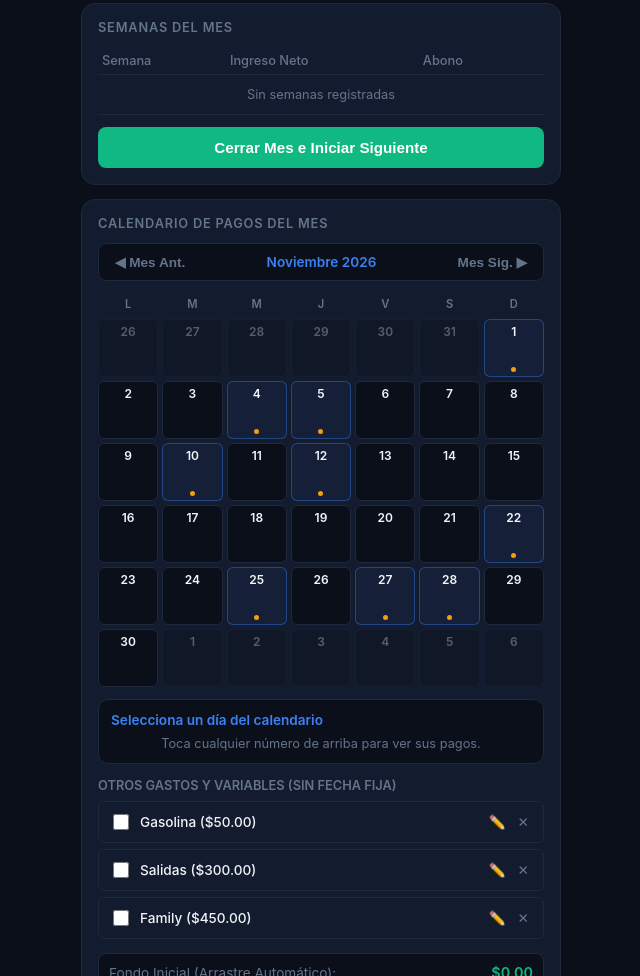
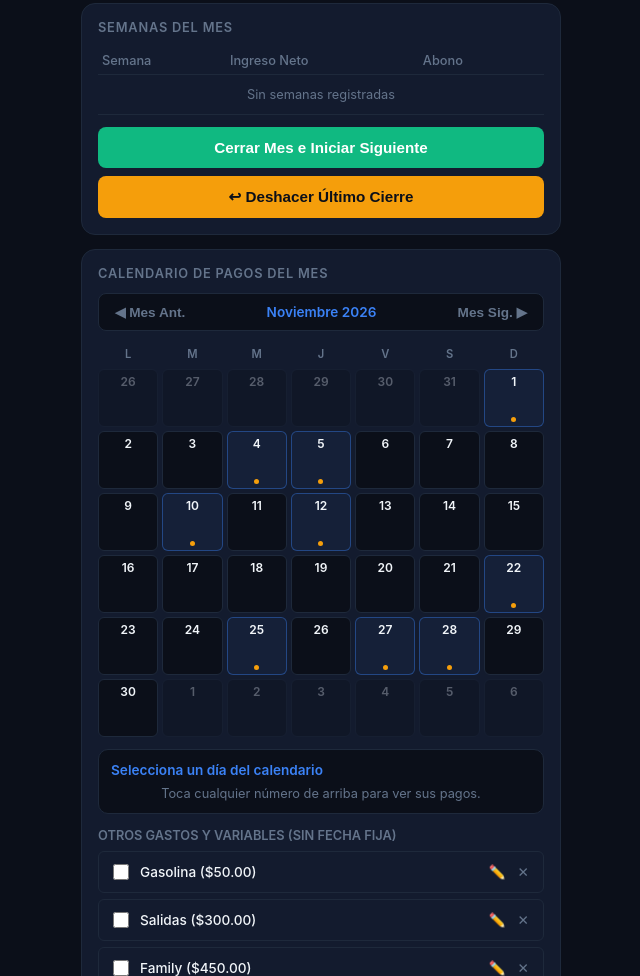
Before and after one commit to diegousch/finanzas-diego-pro, a plain HTML site: page index.html in a window 1280 px wide. Shown: the part 992-1968 px from the top of the page, without its empty margins (319-959 px from the left). Drawn offline with Linux system fonts and the light colour scheme.

Commit message:
Update index.html

```diff
--- a/index.html
+++ b/index.html
@@ -396,6 +396,7 @@
             </tbody>
         </table>
         <button class="btn btn-success" style="margin-top: 12px;" onclick="cerrarMes()">Cerrar Mes e Iniciar Siguiente</button>
+        <button class="btn" style="background-color: var(--warning); color: #0b0f19; margin-top: 8px;" onclick="deshacerUltimoCierre()">↩ Deshacer Último Cierre</button>
     </div>
 
     <!-- Calendario y Control de Pagos Interactivo -->
@@ -568,7 +569,7 @@
 </div>
 
 <script>
-    const STORAGE_KEY = 'finanzas_diego_pro_master_v9'; // RECUPERADO: Usamos tu misma llave para rescatar tus datos
+    const STORAGE_KEY = 'finanzas_diego_pro_master_v9';
 
     let db = {
         metasPrioritarias: [
@@ -613,7 +614,6 @@
     let diaSeleccionadoCalendario = null;
 
     function cargarDB() {
-        // Buscamos primero en la llave actual v9, y si no, rescatamos de cualquier versión previa v10
         let guardado = localStorage.getItem(STORAGE_KEY) || localStorage.getItem('finanzas_diego_pro_master_v10');
         if (guardado) {
             try {
@@ -1464,6 +1464,50 @@
         diaSeleccionadoCalendario = null;
         renderizarCalendario();
         calcularTotalesGastos();
+    }
+
+    function deshacerUltimoCierre() {
+        if (!db.cierresMensualesDetallados || db.cierresMensualesDetallados.length === 0) {
+            alert("No hay ningún cierre mensual guardado para deshacer.");
+            return;
+        }
+
+        let ultimoCierre = db.cierresMensualesDetallados[db.cierresMensualesDetallados.length - 1];
+        let confirmar = confirm(`¿Deseas cancelar el cierre de ${ultimoCierre.mesNombre} y volver a trabajar en ese mes con sus semanas guardadas?`);
+        if (!confirmar) return;
+
+        db.cierresMensualesDetallados.pop();
+
+        db.semanasMes = Array.isArray(ultimoCierre.semanasDetalle) ? [...ultimoCierre.semanasDetalle] : [];
+        db.gastosPagados = ultimoCierre.gastosPagados ? { ...ultimoCierre.gastosPagados } : {};
+
+        if (typeof ultimoCierre.mesIndex === "number" && typeof ultimoCierre.anio === "number") {
+            mesIndexTrabajo = ultimoCierre.mesIndex;
+            anioTrabajo = ultimoCierre.anio;
+        } else {
+            mesIndexTrabajo--;
+            if (mesIndexTrabajo < 0) {
+                mesIndexTrabajo = 11;
+                anioTrabajo--;
+            }
+        }
+
+        mesIndexVisual = mesIndexTrabajo;
+        anioVisual = anioTrabajo;
+
+        sincronizarFondoArrastre();
+        guardarDB();
+
+        listaSemanasMes = obtenerSemanasLaborables(anioTrabajo, mesIndexTrabajo);
+        inicializarSelectSemanas();
+        diaSeleccionadoCalendario = null;
+        renderizarMetas();
+        renderizarCalendario();
+        calcularTotalesGastos();
+        actualizarTablaSemanas();
+        actualizarHistorialDetallado();
+
+        alert(`Listo: se canceló el cierre y volviste a ${nombresMeses[mesIndexTrabajo]} ${anioTrabajo} con tus semanas intactas.`);
     }
 
     function abrirModalEditarHistorial(index) {
```
